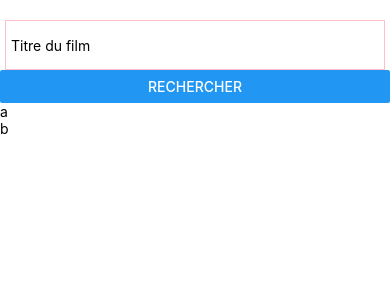
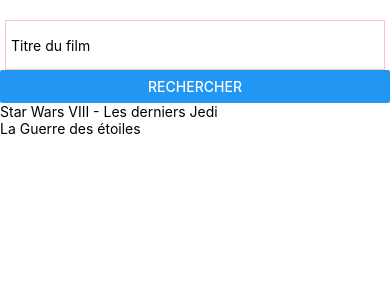
Before and after one commit to cans1994/ReactNative, a React Native app: screen / in a window 390 px wide. Shown: the top 300 px of the page. Built offline with nearby package versions, Linux system fonts and the light colour scheme.

Commit message:
data films

```diff
--- /dev/null
+++ b/Helpers/filmsData.js
@@ -0,0 +1,24 @@
+let films = [
+  {
+    id: 181808,
+    vote_average: 7.2,
+    title: 'Star Wars VIII - Les derniers Jedi',
+    poster_path: '',
+    original_title: 'Star Wars: The Last Jedi',
+    overview:
+      'Nouvel épisode de la saga. Les héros du Réveil de la force rejoignent les figures légendaires de la galaxie dans une aventure épique qui révèle des secrets ancestraux sur la Force et entraîne de choquantes révélations sur le passé…',
+    release_date: '2017-12-13',
+  },
+  {
+    id: 181809,
+    vote_average: 8.1,
+    title: 'La Guerre des étoiles',
+    poster_path: '',
+    original_title: 'Star Wars',
+    overview:
+      "Il y a bien longtemps, dans une galaxie très lointaine... La guerre civile fait rage entre l'Empire galactique et l'Alliance rebelle. Capturée par les troupes de choc de l'Empereur menées par le sombre et impitoyable Dark Vador, la princesse Leia Organa dissimule les plans de l’Étoile Noire, une station spatiale invulnérable, à son droïde R2-D2 avec pour mission de les remettre au Jedi Obi-Wan Kenobi. Accompagné de son fidèle compagnon, le droïde de protocole C-3PO, R2-D2 s'échoue sur la planète Tatooine et termine sa quête chez le jeune Luke Skywalker. Rêvant de devenir pilote mais confiné aux travaux de la ferme, ce dernier se lance à la recherche de ce mystérieux Obi-Wan Kenobi, devenu ermite au cœur des montagnes désertiques de Tatooine...",
+    release_date: '1977-05-25',
+  },
+]
+
+export default films
--- a/components/Search.js
+++ b/components/Search.js
@@ -1,6 +1,8 @@
 import React from 'react'
 import { View, TextInput, Button, StyleSheet } from 'react-native'
 import { FlatList, Text } from 'react-native'
+import films from '../Helpers/filmsData'
+
 
 
 
@@ -34,10 +36,10 @@
        <View style={styles.main_container}>
         <TextInput style={styles.textinput} placeholder="Titre du film" />
             <Button title="Rechercher" onPress={() => { }} />
-            <FlatList
-  data={[{ key: 'a' }, { key: 'b' }]}
-  renderItem={({ item }) => <Text>{item.key}</Text>}
-/>
+            <FlatList data={films}
+              keyExtractor={(item) => item.id.toString()}
+              renderItem={({ item }) => <Text>{item.title}</Text>} />
+
           </View>
 
         )
```
